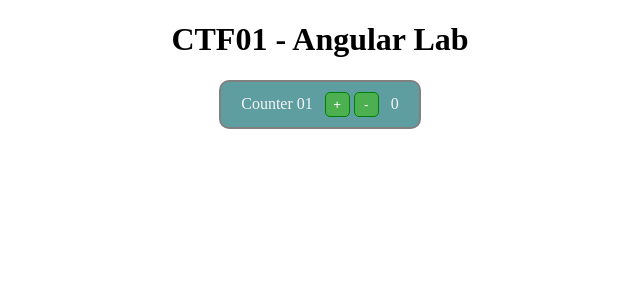
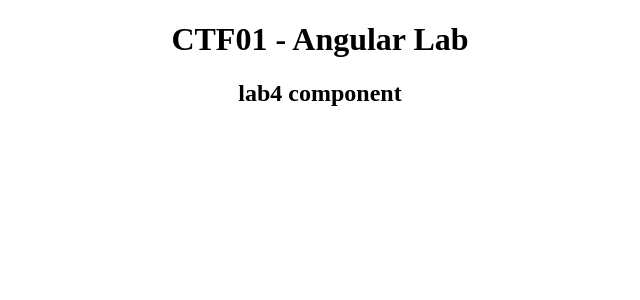
Before and after one commit to kritdev/angular_lab, an Angular app: page / in a window 1280 px wide. Shown: the top 300 px of the page, without its empty margins (320-960 px from the left). Built offline with nearby package versions, Linux system fonts and the light colour scheme.

Commit message:
lab04 - create & link component

```diff
--- a/src/app/app.component.html
+++ b/src/app/app.component.html
@@ -1,4 +1,4 @@
 <div class='app_content'>
   <h1>CTF01 - Angular Lab</h1>
-  <app-counting [counterName]="'Counter 01'"></app-counting>
+  <lab4-component></lab4-component>
 </div>
--- a/src/app/app.module.ts
+++ b/src/app/app.module.ts
@@ -3,10 +3,11 @@ import { BrowserModule } from '@angular/platform-browser';
 
 import { AppComponent } from './app.component';
 import { CountingComponent } from './counting/counting.component';
+import { Lab4Component } from './lab4/lab4.component';
 
 @NgModule({
   declarations: [
-    AppComponent, CountingComponent
+    AppComponent, CountingComponent, Lab4Component
   ],
   imports: [
     BrowserModule
--- a/src/app/lab4/lab4.component.html
+++ b/src/app/lab4/lab4.component.html
@@ -0,0 +1,3 @@
+<div>
+  <h2>lab4 component</h2>
+</div>
--- a/src/app/lab4/lab4.component.ts
+++ b/src/app/lab4/lab4.component.ts
@@ -1,3 +1,8 @@
 import { Component } from '@angular/core';
 
+@Component({
+  selector: 'lab4-component',
+  templateUrl: './lab4.component.html',
+  styleUrls: ['./lab4.component.css']
+})
 export class Lab4Component {}
```
